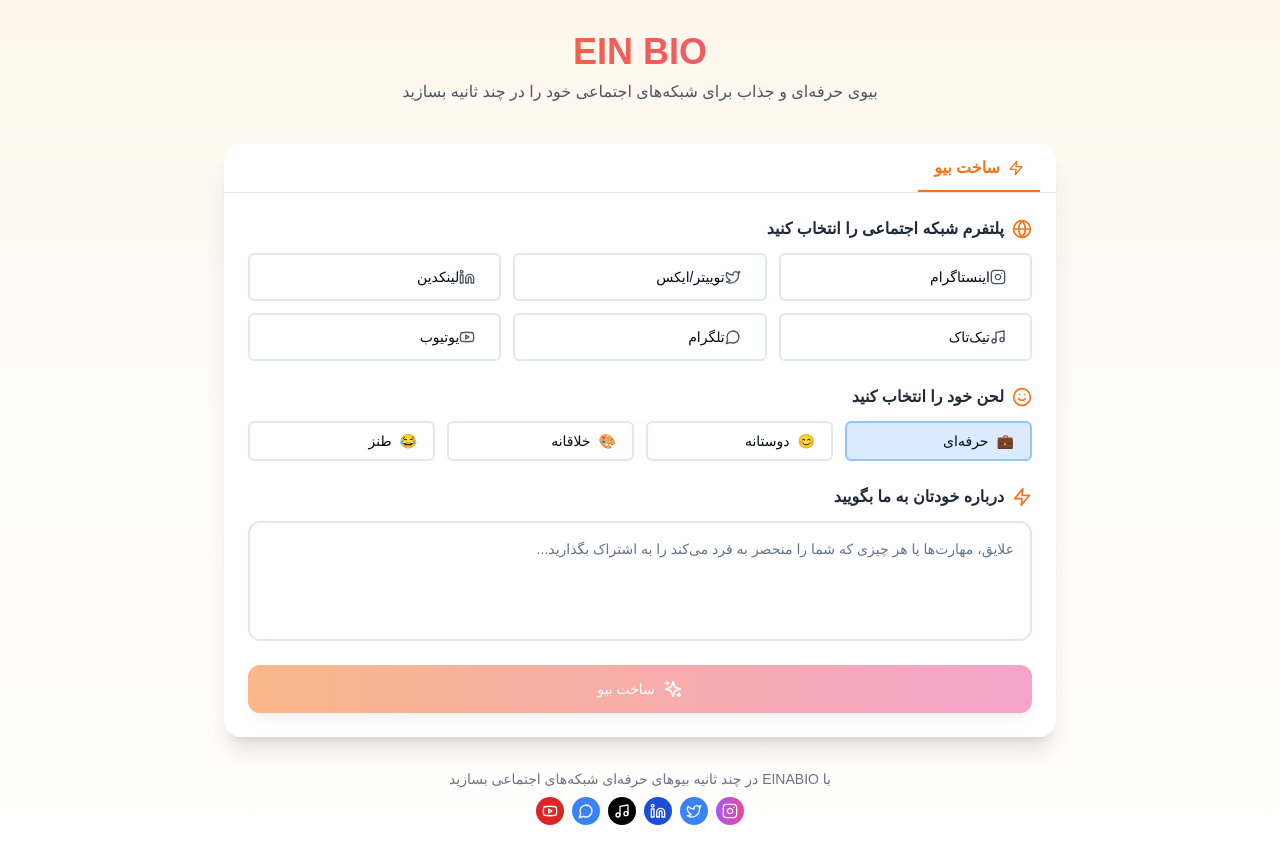
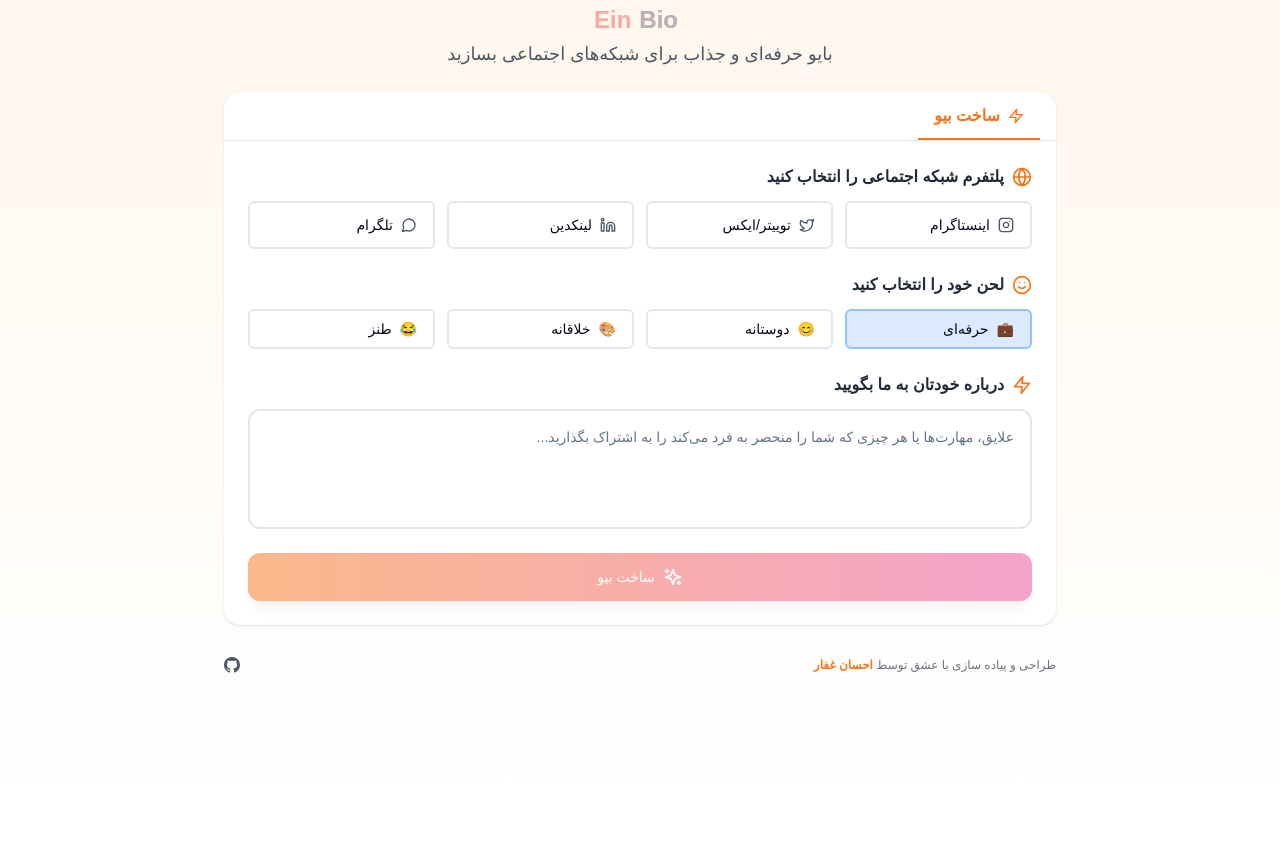
Before and after one commit to ehsanghaffar/einbio, a Next.js app: page / in a window 1280 px wide. After the commit the page ends 800 px from the top, so only its background shows below. Built offline with nearby package versions, Linux system fonts and the light colour scheme; a web font is replaced by a local one.

Commit message:
Remove TikTok and YouTube integrations

```diff
--- a/app/api/generate/route.ts
+++ b/app/api/generate/route.ts
@@ -39,9 +39,7 @@ export async function POST(request: Request) {
       - instagram: مناسب برای اشتراک‌گذاری تصاویر و سبک زندگی
       - twitter: کوتاه و موجز، مناسب برای اظهارنظر
       - linkedin: حرفه‌ای و تجاری
-      - tiktok: سرگرم‌کننده و جوان‌پسند
       - telegram: ارتباطی و اطلاع‌رسانی
-      - youtube: مناسب برای تولیدکنندگان محتوای ویدیویی
 
       محدودیت کاراکتر را در نظر بگیر و بیوگرافی را به زبان فارسی بنویس.
       فقط متن بیوگرافی را برگردان، بدون هیچ توضیح اضافی.
--- a/app/page.tsx
+++ b/app/page.tsx
@@ -26,11 +26,13 @@ import { Button } from "@/components/ui/button";
 import { motion } from "framer-motion";
 import { Card, CardContent } from "@/components/ui/card";
 import { Badge } from "@/components/ui/badge";
+import Footer from "@/components/Footer";
+import Header from "@/components/Header";
 
 const NEXT_PUBLIC_COOLDOWN_TIME = process.env.NEXT_PUBLIC_COOLDOWN_TIME || 10;
 
-const MotionCard = motion(Card);
-const MotionButton = motion(Button);
+const MotionCard = motion.create(Card);
+const MotionButton = motion.create(Button);
 
 const BioGenerator = () => {
   const [cooldownTimer, setCooldownTimer] = useState(0);
@@ -102,26 +104,13 @@ const BioGenerator = () => {
       color: "bg-blue-700",
       limit: 220,
     },
-    {
-      value: "tiktok",
-      label: "تیک‌تاک",
-      emoji: <Music className="h-4 w-4" />,
-      color: "bg-black",
-      limit: 80,
-    },
+
     {
       value: "telegram",
       label: "تلگرام",
       emoji: <MessageCircle className="h-4 w-4" />,
       color: "bg-blue-500",
       limit: 70,
-    },
-    {
-      value: "youtube",
-      label: "یوتیوب",
-      emoji: <Youtube className="h-4 w-4" />,
-      color: "bg-red-600",
-      limit: 1000,
     },
   ];
 
@@ -233,7 +222,7 @@ const BioGenerator = () => {
   return (
     <div
       dir="rtl"
-      className="min-h-screen bg-gradient-to-b from-orange-50 to-white py-8 px-4"
+      className="min-h-screen bg-gradient-to-b from-orange-50 to-white"
     >
       <div className="container mx-auto max-w-4xl">
         {/* Header Section */}
@@ -241,18 +230,16 @@ const BioGenerator = () => {
           initial={{ opacity: 0, y: -20 }}
           animate={{ opacity: 1, y: 0 }}
           transition={{ duration: 0.5 }}
-          className="text-center mb-10"
+          className="text-center mb-6"
         >
           {/* <div className="inline-block p-2 bg-white rounded-full shadow-lg mb-4">
             <div className="bg-gradient-to-r from-orange-500 to-pink-500 rounded-full p-1">
               <Sparkles className="size-4 text-white" />
             </div>
           </div> */}
-          <h1 className="text-4xl font-bold bg-gradient-to-r from-orange-500 to-pink-500 bg-clip-text text-transparent mb-2">
-            EIN BIO
-          </h1>
-          <p className="text-gray-600 max-w-xl mx-auto">
-            بیوی حرفه‌ای و جذاب برای شبکه‌های اجتماعی خود را در چند ثانیه بسازید
+          <Header />
+          <p className="text-gray-600 max-w-xl mx-auto text-xs sm:text-lg">
+            بایو حرفه‌ای و جذاب برای شبکه‌های اجتماعی بسازید
           </p>
         </motion.div>
 
@@ -261,7 +248,7 @@ const BioGenerator = () => {
           initial={{ opacity: 0, y: 20 }}
           animate={{ opacity: 1, y: 0 }}
           transition={{ duration: 0.5, delay: 0.2 }}
-          className="border-0 shadow-xl bg-white rounded-2xl overflow-hidden"
+          className="border-0 shadow bg-white rounded-2xl overflow-hidden"
         >
           {/* Custom Navigation */}
           <div className="border-b">
@@ -314,7 +301,7 @@ const BioGenerator = () => {
                     پلتفرم شبکه اجتماعی را انتخاب کنید
                   </h3>
                 </div>
-                <div className="grid grid-cols-2 sm:grid-cols-3 gap-3">
+                <div className="grid grid-cols-2 sm:grid-cols-4 gap-3">
                   {platforms.map((plat) => (
                     <MotionButton
                       key={plat.value}
@@ -330,7 +317,7 @@ const BioGenerator = () => {
                     >
                       <div className="flex items-center">
                         <span
-                          className={`mr-2 ${
+                          className={`ml-2 ${
                             platform === plat.value
                               ? "text-white"
                               : "text-gray-600"
@@ -490,14 +477,14 @@ const BioGenerator = () => {
                 )}
                 <div className="relative">
                   <div className="p-6 bg-gradient-to-r from-gray-50 to-white rounded-xl border-2 border-gray-100 text-gray-800 shadow-inner">
-                    <p className="text-lg leading-relaxed">{generatedBio}</p>
+                    <p className=" leading-relaxed">{generatedBio}</p>
                   </div>
                   <MotionButton
                     whileHover={{ scale: 1.1 }}
                     whileTap={{ scale: 0.9 }}
                     size="sm"
                     variant="outline"
-                    className="absolute top-3 left-3 rounded-full h-10 w-10 p-0 border-2"
+                    className="absolute top-2 left-2 rounded-full h-10 w-10 p-0 border-2"
                     onClick={copyToClipboard}
                   >
                     {copied ? (
@@ -509,7 +496,7 @@ const BioGenerator = () => {
                 </div>
 
                 {/* Preview Section */}
-                <div className="bg-gray-50 rounded-xl p-5 border border-gray-100">
+                <div className="bg-gray-50 rounded-xl p-2 border border-gray-100">
                   <h4 className="font-bold text-gray-700 mb-3 flex items-center">
                     <Heart className="h-4 w-4 text-pink-500 ml-2" />
                     پیش‌نمایش در{" "}
@@ -523,8 +510,6 @@ const BioGenerator = () => {
                         ? "border-blue-200"
                         : platform === "linkedin"
                         ? "border-blue-700"
-                        : platform === "tiktok"
-                        ? "border-gray-800"
                         : platform === "telegram"
                         ? "border-blue-300"
                         : "border-red-200"
@@ -538,8 +523,6 @@ const BioGenerator = () => {
                           ? "bg-blue-500"
                           : platform === "linkedin"
                           ? "bg-blue-700"
-                          : platform === "tiktok"
-                          ? "bg-black"
                           : platform === "telegram"
                           ? "bg-blue-500"
                           : "bg-red-600"
@@ -587,7 +570,7 @@ const BioGenerator = () => {
                     onClick={generateBio}
                   >
                     <RefreshCw className="ml-2 h-4 w-4" />
-                    تولید مجدد
+                    ساخت مجدد
                   </MotionButton>
                 </div>
               </motion.div>
@@ -602,16 +585,7 @@ const BioGenerator = () => {
           transition={{ duration: 0.5, delay: 0.4 }}
           className="mt-8 text-center text-sm text-gray-500"
         >
-          <p>با EINABIO در چند ثانیه بیوهای حرفه‌ای شبکه‌های اجتماعی بسازید</p>
-          <div className="flex justify-center mt-2 space-x-2 space-x-reverse">
-            {platforms.map((plat) => (
-              <span key={plat.value} className="inline-block">
-                <div className={`p-1.5 rounded-full ${plat.color} text-white`}>
-                  {plat.emoji}
-                </div>
-              </span>
-            ))}
-          </div>
+          <Footer />
         </motion.div>
       </div>
     </div>
--- a/components/Footer.tsx
+++ b/components/Footer.tsx
@@ -1,30 +1,30 @@
-import { Twitter } from "lucide-react";
 import Link from "next/link";
+import Github from "./GitHub";
 
 export default function Footer() {
   return (
-    <div className="border-t pt-2 sm:py-4">
-      <div className="container flex flex-row justify-between items-center">
-        <div className="text-xs sm:text-sm">
-        ساخته شده توسط{" "}
+    <div className="flex flex-row justify-between items-center">
+      <div className="text-xs">
+        <p>
+          طراحی و پیاده سازی با عشق توسط{" "}
             <a
-          href="https://ehsanghaffarii.ir"
+              href="https://github.com/ehsanghaffar"
               target="_blank"
               rel="noreferrer"
-          className="font-bold hover:underline transition underline-offset-2 text-amber-700/50"
+              className="font-bold hover:underline transition underline-offset-2 text-orange-500"
             >
-          Ehsan{" "}Ghaffar
+              احسان غفار
             </a>
+          </p>
         </div>
-      <div className="items-center">
+      <div className="flex flex-row gap-2 items-center">
         <Link
-          href="https://twitter.com/ehsanghaffar"
+          href="https://github.com/ehsanghaffar"
           className="group"
-          aria-label="Ehsan Ghaffar On Twitter"
+          aria-label="Ehsan Ghaffar On GitHub"
         >
-        <Twitter width={16} fill="#1DA1F2" color="#1DA1F2" />
+          <Github className="size-4 fill-gray-600" />
         </Link>
-      </div>
       </div>
     </div>
   );
--- a/components/GitHub.tsx
+++ b/components/GitHub.tsx
@@ -2,8 +2,8 @@ export default function Github({ className }: { className?: string }) {
   return (
     <svg
       xmlns="http://www.w3.org/2000/svg"
-      width="14"
-      height="14"
+      width="16"
+      height="16"
       fill="currentColor"
       viewBox="0 0 24 24"
       className={className}
--- a/components/Header.tsx
+++ b/components/Header.tsx
@@ -1,27 +1,14 @@
 import Link from "next/link";
-import Github from "./GitHub";
 
 export default function Header() {
   return (
-    <div className="flex justify-between items-center space-x-4 py-1 border-b sm:px-4">
+    <div className="mx-auto items-center space-x-2 py-1 sm:px-2">
       <Link href="/">
-        <img
-          alt="ClubGPT icon"
-          src="/screenshot.png"
-          className="sm:w-36"
-          width={100}
-          height={60}
-        />
+        <h1 className="text-2xl font-bold bg-gradient-to-r from-orange-500 to-pink-500 bg-clip-text text-transparent opacity-50">
+          Ein
+          <span className="text-gray-500 px-2">Bio</span>
+        </h1>
       </Link>
-      <a
-        className="flex items-center gap-2 justify-center border py-1 px-2 rounded text-xs sm:text-sm text-gray-600 transition-colors hover:bg-gray-100"
-        href="https://github.com/ehsanghaffar/biogpt"
-        target="_blank"
-        rel="noopener noreferrer"
-      >
-        <Github />
-        <p>سورس کد</p>
-      </a>
     </div>
   );
 }
```
Lines whose indentation alone changed are shown as unchanged.
